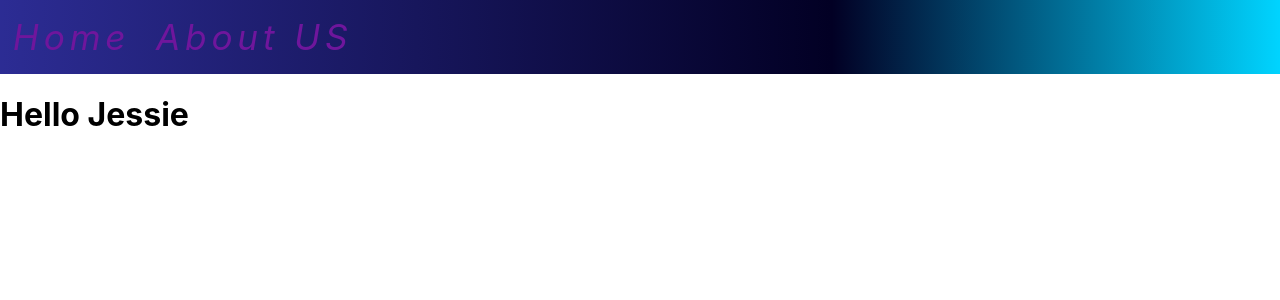
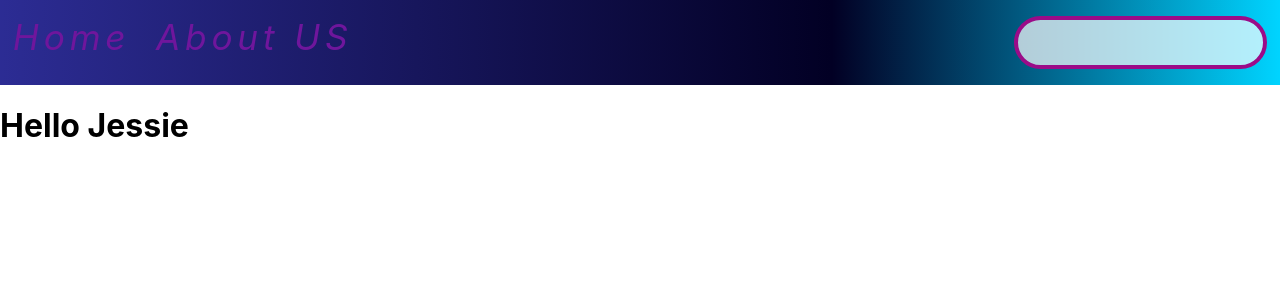
Before and after one commit to sergJess/React-learn, a React (Create React App) app in the folder react-components/: page / in a window 1280 px wide. Shown: the top 300 px of the page. Built offline with nearby package versions, Linux system fonts and the light colour scheme.

Commit message:
feat: add search component

```diff
--- a/react-components/src/components/header/header.css
+++ b/react-components/src/components/header/header.css
@@ -1,4 +1,7 @@
 .header{
+	display: flex;
+	justify-content: space-between;
+	column-gap: 3rem;
 padding: 1rem 0.8rem;
 background: rgb(17,17,134);
 background: linear-gradient(90deg, rgba(17,17,134,0.8859837636226365) 0%, rgba(2,0,36,1) 65%, rgba(0,212,255,1) 100%);
--- a/react-components/src/components/header/header.tsx
+++ b/react-components/src/components/header/header.tsx
@@ -1,5 +1,6 @@
 import React from 'react';
 import Nav from '../navigation/nav';
+import Search from '../search/search';
 import './header.css';
 
 class Header extends React.Component {
@@ -7,6 +8,7 @@ class Header extends React.Component {
     return (
       <header className="header">
         <Nav />
+        <Search />
       </header>
     );
   }
--- /dev/null
+++ b/react-components/src/components/search/search.css
@@ -0,0 +1,13 @@
+.search-input{
+	display: inline-block;
+	max-width: 220px;
+	font-size: 1.7rem;
+	border: 4px solid #9b0b88;
+	border-radius: 2rem;
+	padding: 0.4rem 0.8rem;
+	color: #fff;
+	background-color: rgba(255, 255, 255, 0.7);
+}
+.search-input:focus{
+	outline: none;
+}
--- /dev/null
+++ b/react-components/src/components/search/search.tsx
@@ -0,0 +1,16 @@
+import React from 'react';
+import './search.css';
+class Search extends React.Component {
+  handleClick = () => {
+    console.log('значение this:', this);
+  };
+  setBackground(): void {}
+  render(): JSX.Element {
+    return (
+      <div className="search">
+        <input type="text" className="search-input" onClick={this.handleClick} />
+      </div>
+    );
+  }
+}
+export default Search;
```
